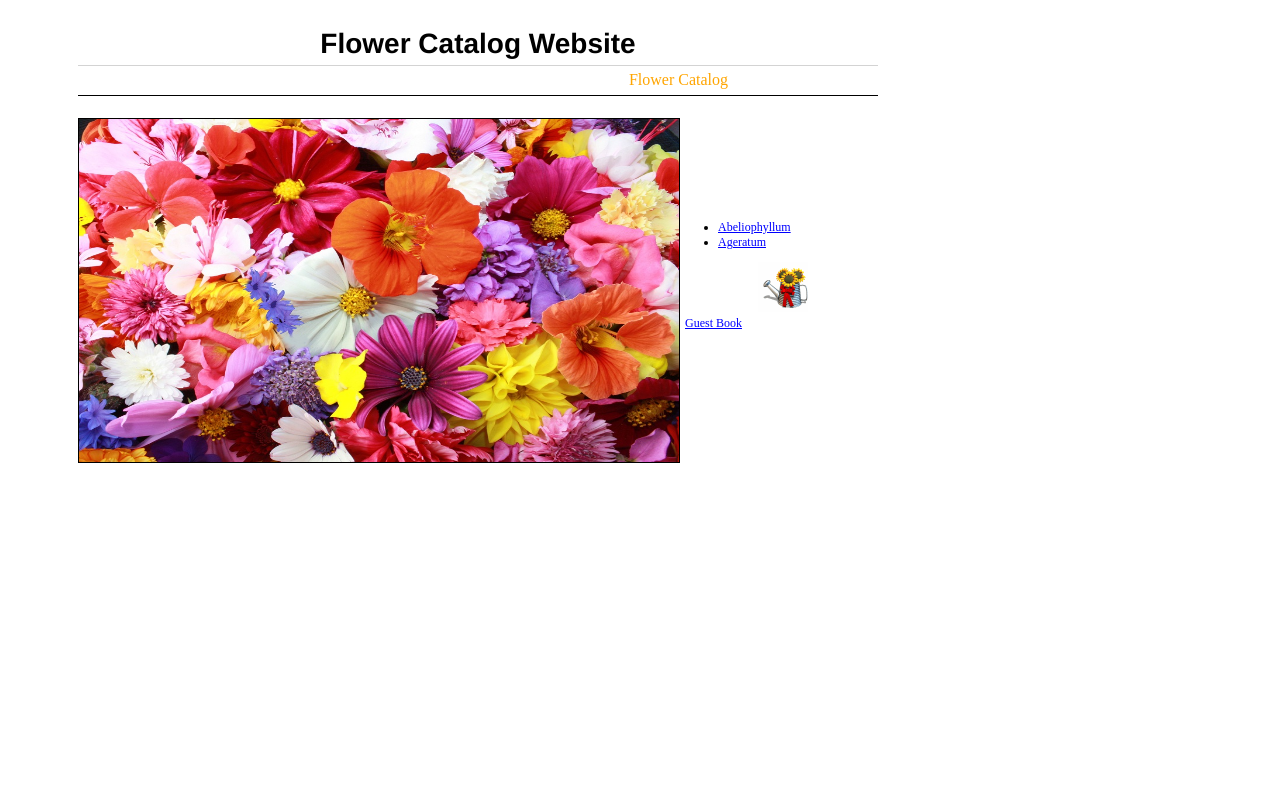
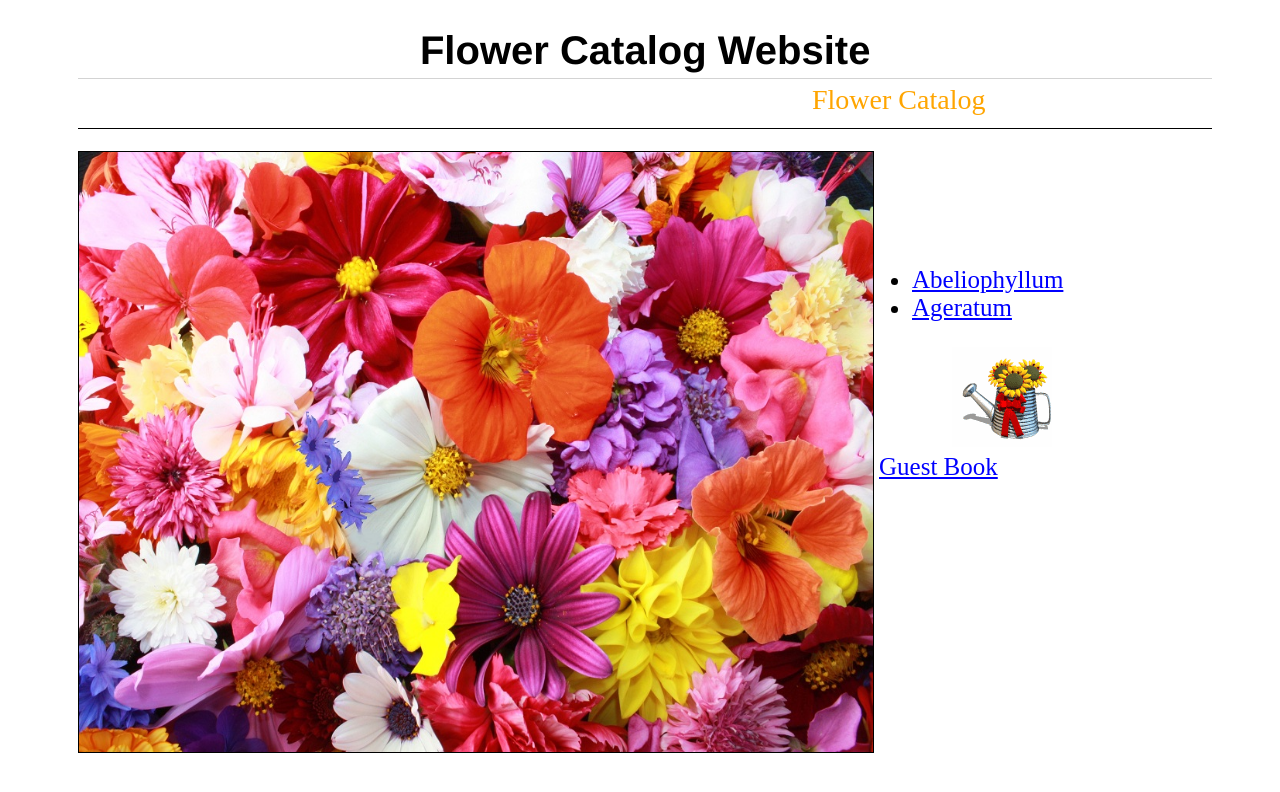
Before and after one commit to sharmapr25/Flower-catalog, a website: page public/index.html in a window 1280 px wide. Drawn offline with Linux system fonts and the light colour scheme.

Commit message:
Modified css of home page

```diff
--- a/public/css/index.css
+++ b/public/css/index.css
@@ -3,16 +3,16 @@ body{
 }
 
 .heading{
-	height: 87px;
-	width: 800px;
+	height: 120px;
+	width: 95%;
 	border-bottom: solid 1px black;
 }
 
 #title{
-	width: 800px;
+	width: 100%;
 	text-align: center;
 	font-family: helvetica;
-	font-size: 28px;
+	font-size: 40px;
 	font-weight: bold;
 	padding-top: 20px;
 	border-bottom: solid 1px lightgray;
@@ -22,36 +22,38 @@ body{
 #subtitle{
 	padding-top: 5px;
     text-align: right;
-    width: 650px;
+    width:80%;
     color: orange;
+    font-size: 28px;
     font-weight: 600px;
 }
 
 .left{
 	padding-top: 10px;
-	width: 600px;
-	height: 300px;
+	width: 70%;
+	height: 600px;
 }
 
 .left > img{
-	width: 600px;
-	height: 343px;
+	width: 100%;
+	height: 100%;
 	border: solid 1px black;
 }
 
 #jar > img{
-	width: 50px;
-	height: 50px;
+	width: 100px;
+	height: 100px;
 	margin-left: 80px;
 }
 
 .container{
 	display: flex;
 	margin-top: 12px;
+	width: 95%;
 }
 
 .right{
-	font-size: 12px;
+	font-size: 25px;
 	padding-top: 100px;
 }
 
--- a/routeHandler.js
+++ b/routeHandler.js
@@ -24,7 +24,7 @@ RouteHandler.prototype = {
 	},
 
 	addRoute: function(url, method, action){
-		this.table[url] = {};
+		this.table[url] = this.table[url] || {};
 		this.table[url][method] = action;
 	},
 
```
